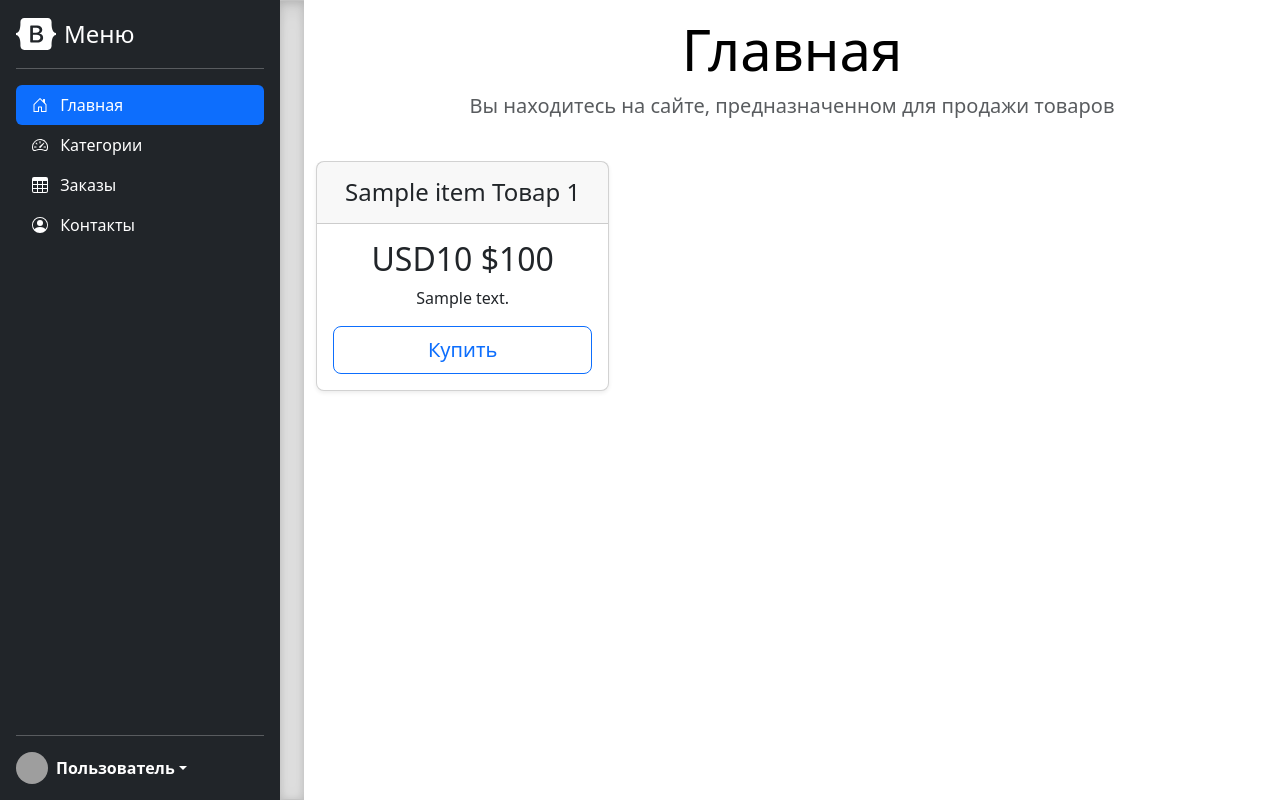
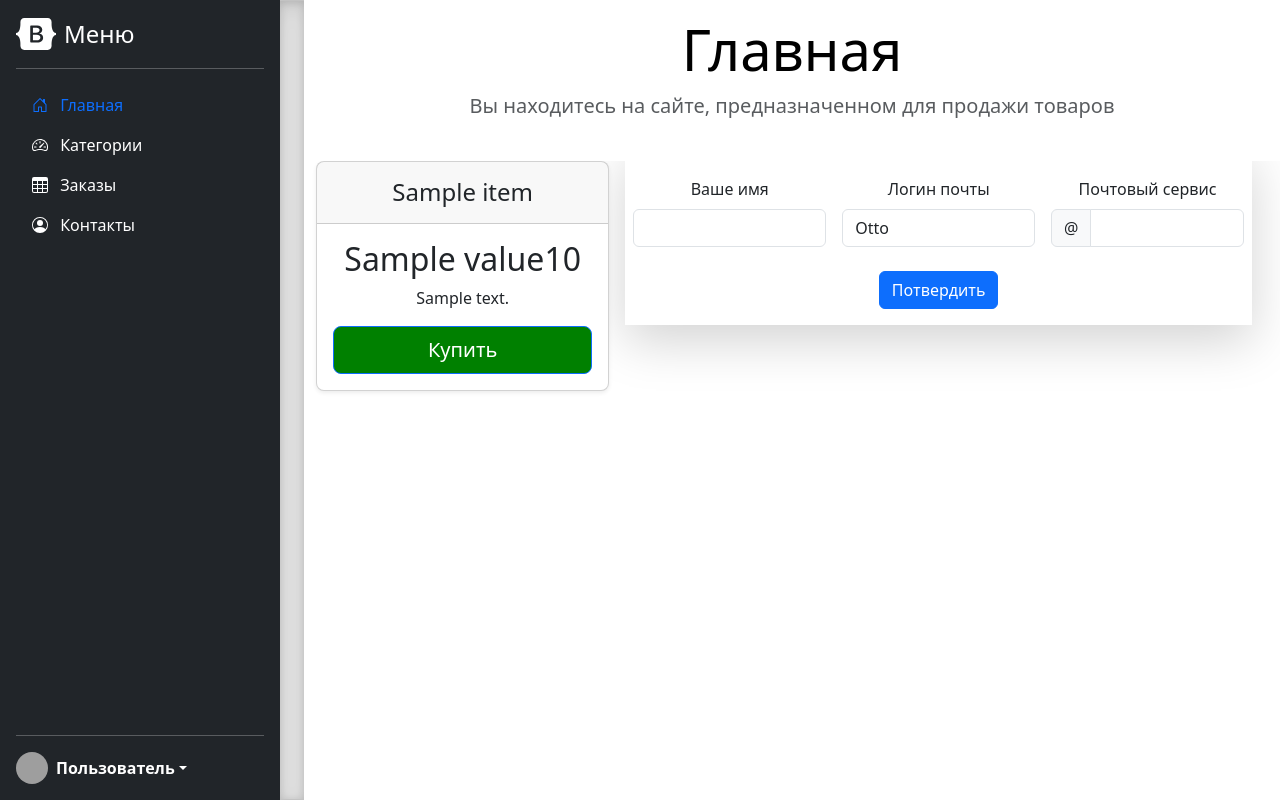
Before and after one commit to tayotoki/SImpleFrontEnd, a Python web app: template shop/templates/main_page.html in a window 1280 px wide. Run offline with Jinja, Linux system fonts and the light colour scheme; the template is opened without the code that fills it: most values are stand-ins (such as "Sample title", 1, 10 or a date in 2020); grey boxes are pictures that could not be loaded.

Commit message:
ADD: base html pages for main routes

```diff
--- a/shop/templates/base.html
+++ b/shop/templates/base.html
@@ -127,6 +127,15 @@
         .lh-tight {
             line-height: 1.25;
         }
+
+        .scroll {
+            overflow-y: auto;
+        }
+
+        .btn-outline-primary {
+            --bs-btn-bg: green;
+            --bs-btn-color: white;
+        }
     </style>
 
 </head>
@@ -217,7 +226,7 @@
         <hr>
         <ul class="nav nav-pills flex-column mb-auto">
             <li class="nav-item">
-                <a href="#" class="nav-link active" aria-current="page">
+                <a href="/" class="nav-link" aria-current="page">
                     <svg class="bi me-2" width="16" height="16">
                         <use xlink:href="#home"/>
                     </svg>
@@ -225,7 +234,7 @@
                 </a>
             </li>
             <li>
-                <a href="#" class="nav-link text-white">
+                <a href="/categories" class="nav-link text-white">
                     <svg class="bi me-2" width="16" height="16">
                         <use xlink:href="#speedometer2"/>
                     </svg>
@@ -233,7 +242,7 @@
                 </a>
             </li>
             <li>
-                <a href="#" class="nav-link text-white">
+                <a href="/orders" class="nav-link text-white">
                     <svg class="bi me-2" width="16" height="16">
                         <use xlink:href="#table"/>
                     </svg>
@@ -270,15 +279,17 @@
 
     <div class="b-example-divider"></div>
 
-    <div class="container">
+    <div class="container scroll">
+        {% block main_page_description %}
         <header>
             <div class="pricing-header p-3 pb-md-4 mx-auto text-center">
                 <h1 class="display-4 fw-normal text-body-emphasis">Главная</h1>
                 <p class="fs-5 text-body-secondary">Вы находитесь на сайте, предназначенном для продажи товаров</p>
             </div>
         </header>
+        {% endblock %}
 
-        {% block items %}
+        {% block content %}
         <main class="row">
             <div class="row text-center">
                 <div class="col-4">
@@ -319,6 +330,51 @@
             new bootstrap.Tooltip(tooltipTriggerEl)
         })
     })()
+
+    function check_form () {
+    'use strict'
+
+      // Fetch all the forms we want to apply custom Bootstrap validation styles to
+      const forms = document.querySelectorAll('.needs-validation')
+
+      // Loop over them and prevent submission
+      Array.from(forms).forEach(form => {
+        form.addEventListener('submit', event => {
+          if (!form.checkValidity()) {
+            event.preventDefault()
+            event.stopPropagation()
+          }
+
+          form.classList.add('was-validated')
+        }, false)
+      })
+    }
+
+    document.querySelectorAll(".nav-link").forEach((link) => {
+    if (link.href === window.location.href) {
+        link.classList.add("active");
+        link.setAttribute("aria-current", "page");
+    }
+    });
+
+    document.getElementsByClassName("list-group")[0].addEventListener("click",function(e) {
+        if (e.target && e.target.matches("li.list-group-item")) {
+            if (e.target.classList.contains("active")) {
+                e.target.classList.remove("active");
+                e.target.removeAttribute("aria-current");
+            } else {
+                e.target.classList.add("active");
+                e.target.setAttribute("aria-current", "page");
+            }
+        }
+    });
+
+    function close_div() {
+      const alertion = document.getElementById('custom_alert');
+      const parent = alertion.parentNode;
+      console.log(parent);
+      parent.removeChild(alertion);
+    }
 </script>
 </body>
 {% endblock %}
--- a/shop/templates/main_page.html
+++ b/shop/templates/main_page.html
@@ -1,24 +1,64 @@
 {% extends 'base.html' %}
 
-{% block items %}
-        {% for item in items %}
+{% block content %}
+
+
         <main class="row">
             <div class="row text-center">
                 <div class="col-4">
+                    {% for item in items %}
                     <div class="card mb-4 rounded-3 shadow-sm">
                         <div class="card-header py-3">
-                            <h4 class="my-0 fw-normal">{{ item.name }} Товар 1</h4>
+                            <h4 class="my-0 fw-normal">{{ item.name }}</h4>
                         </div>
                         <div class="card-body">
-                            <h2 class="card-title pricing-card-title">{{ item.currency }}{{ item.price }}  $100</h2>
+                            <h2 class="card-title pricing-card-title">{{ item.currency.value }}{{ item.price }}</h2>
                             <p>
                                 {{ item.description }}
                             </p>
                             <button type="button" class="w-100 btn btn-lg btn-outline-primary">Купить</button>
                         </div>
                     </div>
+                    {% endfor %}
+                </div>
+                <div class="col-8">
+                    <form class="row py-3 g-3 needs-validation shadow-lg" novalidate>
+                      <div class="col-md-4">
+                        <label for="validationCustom01" class="form-label">Ваше имя</label>
+                        <input type="text" class="form-control" id="validationCustom01" required>
+                        <div class="valid-feedback">
+                          Все верно!
+                        </div>
+                        <div class="invalid-feedback">
+                          Укажите ваше имя
+                        </div>
+                      </div>
+                      <div class="col-md-4">
+                        <label for="validationCustom02" class="form-label">Логин почты</label>
+                        <input type="text" class="form-control" id="validationCustom02" value="Otto" required>
+                        <div class="valid-feedback">
+                          Все верно!
+                        </div>
+                        <div class="invalid-feedback">
+                           Введите логин почты
+                        </div>
+                      </div>
+                      <div class="col-md-4">
+                        <label for="validationCustomUsername" class="form-label">Почтовый сервис</label>
+                        <div class="input-group has-validation">
+                          <span class="input-group-text" id="inputGroupPrepend">@</span>
+                          <input type="text" class="form-control" id="validationCustomUsername" aria-describedby="inputGroupPrepend" required>
+                          <div class="invalid-feedback">
+                            Пожалуйста, введите почтовый сервис,
+                            например "yandex.ru".
+                          </div>
+                        </div>
+                    </div>
+                      <div class="col-12 mt-4">
+                        <button class="btn btn-primary" type="submit" onclick="check_form()">Потвердить</button>
+                      </div>
+                    </form>
                 </div>
             </div>
         </main>
-        {% endfor %}
 {% endblock %}
--- a/shop/urls.py
+++ b/shop/urls.py
@@ -3,4 +3,6 @@ from . import views
 
 urlpatterns = [
     {"url": "/", "view": views.index, "name": "main_page"},
+    {"url": "/categories", "view": views.categories, "name": "categories"},
+    {"url": "/orders", "view": views.orders, "name": "orders"},
 ]
```
Also changed, not shown: shop/models.py (+39 -5 lines), shop/templates/categories.html (added, +17 -0 lines), shop/templates/orders.html (added, +26 -0 lines), shop/views.py (+17 -1 lines).
